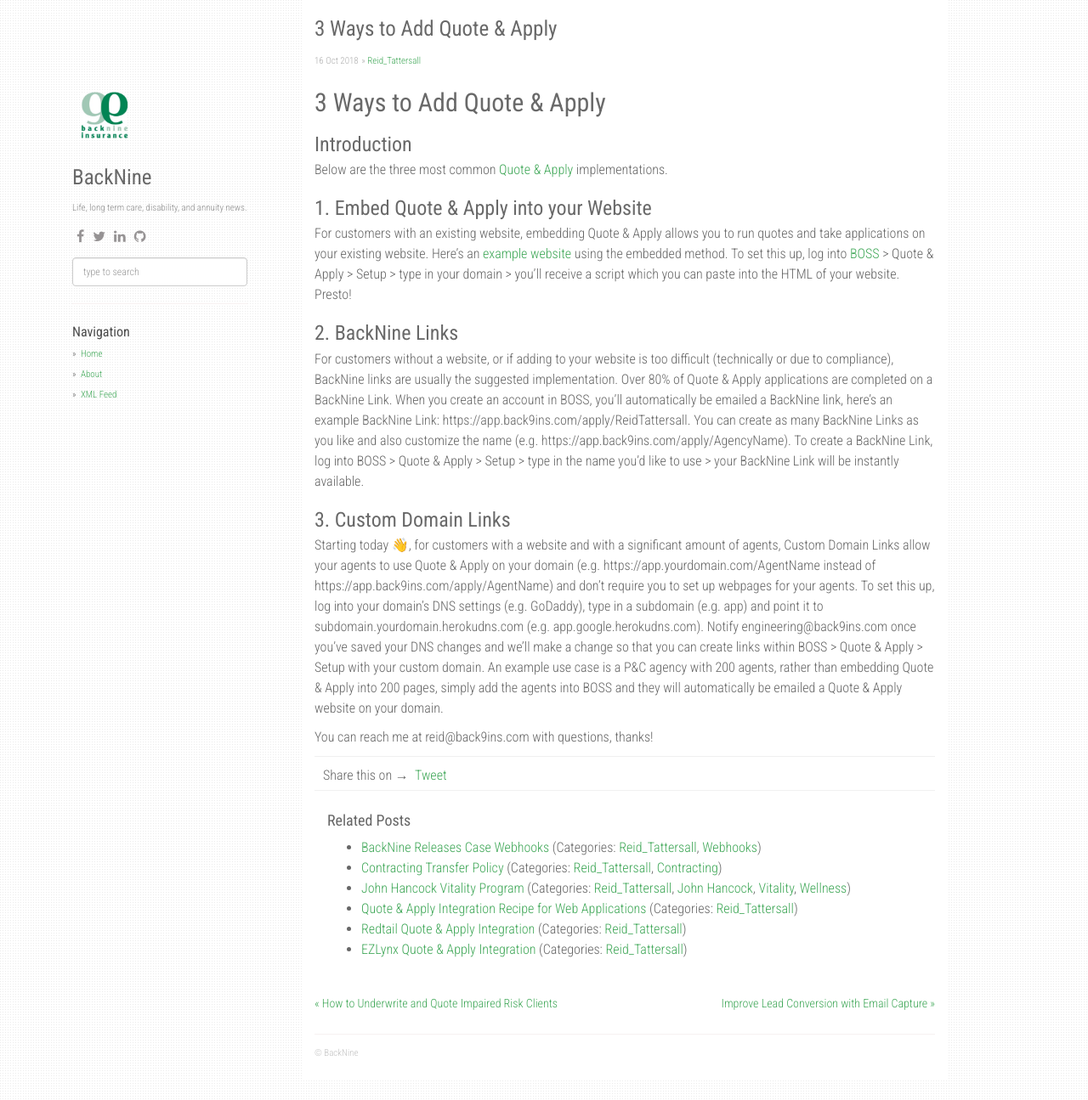
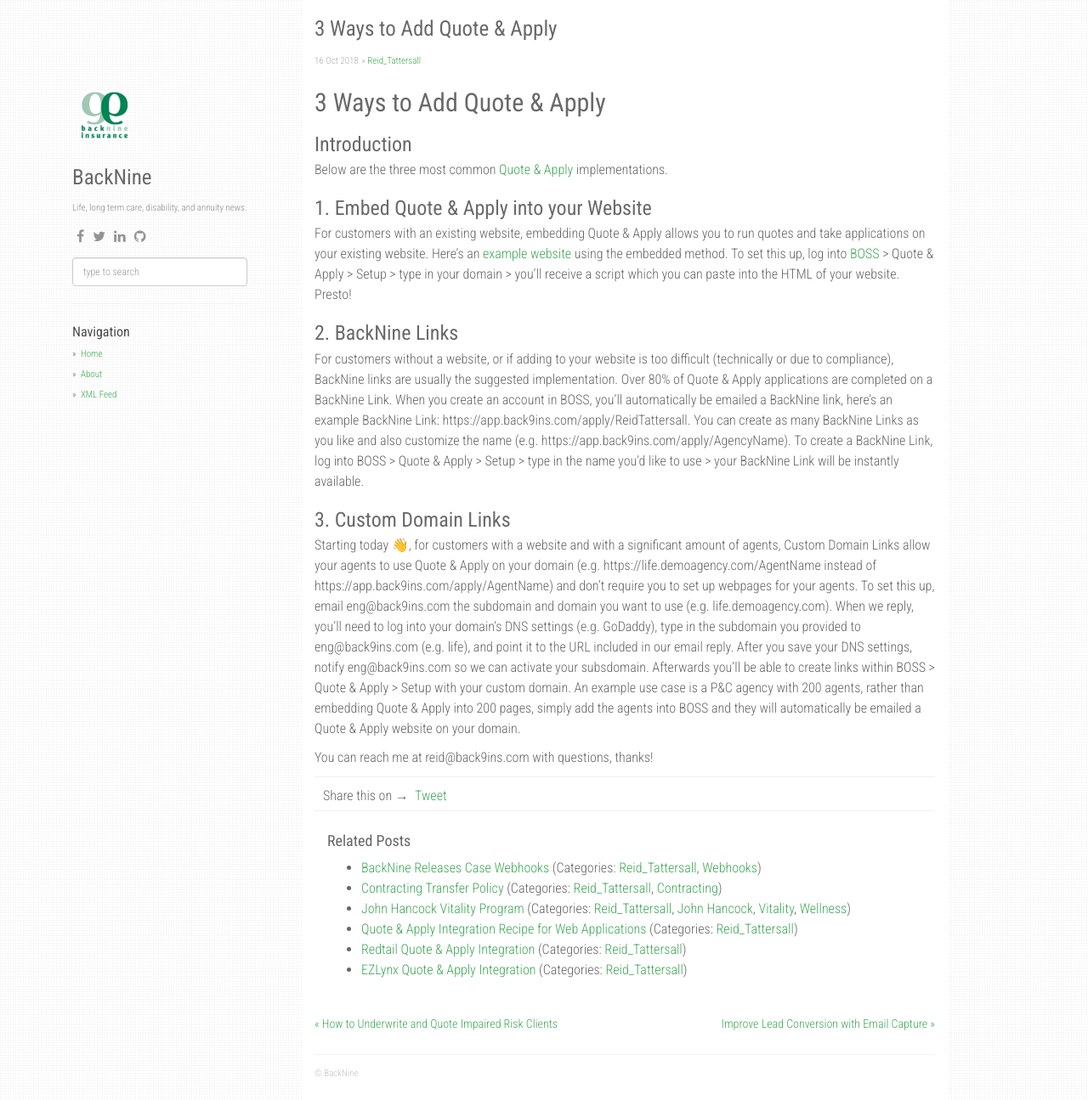
Before and after one commit to agusmakmun/agusmakmun.github.io, a Jekyll site: the page built from _posts/2018-10-17-3-ways-to-add-quote-and-apply.markdown, in a window 1280 px wide and 1295 px high. Shown: the whole window at 85% size. Built offline with Jekyll 4.4.1, drawn with Linux system fonts in a browser that asks for light colours; nearby versions of some CDN libraries; emoji names are drawn with the system emoji font; comment, search, counter and statistics services are not loaded.

Commit message:
Update 2018-10-17-3-ways-to-add-quote-and-apply.markdown

```diff
--- a/_posts/2018-10-17-3-ways-to-add-quote-and-apply.markdown
+++ b/_posts/2018-10-17-3-ways-to-add-quote-and-apply.markdown
@@ -14,6 +14,6 @@
 For customers without a website, or if adding to your website is too difficult (technically or due to compliance), BackNine links are usually the suggested implementation. Over 80% of Quote & Apply applications are completed on a BackNine Link. When you create an account in BOSS, you'll automatically be emailed a BackNine link, here's an example BackNine Link: https://app.back9ins.com/apply/ReidTattersall. You can create as many BackNine Links as you like and also customize the name (e.g. https://app.back9ins.com/apply/AgencyName). To create a BackNine Link, log into BOSS > Quote & Apply > Setup > type in the name you'd like to use > your BackNine Link will be instantly available.
 
 ### 3. Custom Domain Links
-Starting today :wave:, for customers with a website and with a significant amount of agents, Custom Domain Links allow your agents to use Quote & Apply on your domain (e.g. https://app.yourdomain.com/AgentName instead of https://app.back9ins.com/apply/AgentName) and don't require you to set up webpages for your agents. To set this up, log into your domain's DNS settings (e.g. GoDaddy), type in a subdomain (e.g. app) and point it to subdomain.yourdomain.herokudns.com (e.g. app.google.herokudns.com). Notify engineering@back9ins.com once you've saved your DNS changes and we'll make a change so that you can create links within BOSS > Quote & Apply > Setup with your custom domain. An example use case is a P&C agency with 200 agents, rather than embedding Quote & Apply into 200 pages, simply add the agents into BOSS and they will automatically be emailed a Quote & Apply website on your domain.
+Starting today :wave:, for customers with a website and with a significant amount of agents, Custom Domain Links allow your agents to use Quote & Apply on your domain (e.g. https://life.demoagency.com/AgentName instead of https://app.back9ins.com/apply/AgentName) and don't require you to set up webpages for your agents. To set this up, email eng@back9ins.com the subdomain and domain you want to use (e.g. life.demoagency.com). When we reply, you'll need to log into your domain's DNS settings (e.g. GoDaddy), type in the subdomain you provided to eng@back9ins.com (e.g. life), and point it to the URL included in our email reply. After you save your DNS settings, notify eng@back9ins.com so we can activate your subsdomain. Afterwards you'll be able to create links within BOSS > Quote & Apply > Setup with your custom domain. An example use case is a P&C agency with 200 agents, rather than embedding Quote & Apply into 200 pages, simply add the agents into BOSS and they will automatically be emailed a Quote & Apply website on your domain.
 
 You can reach me at reid@back9ins.com with questions, thanks!
```
